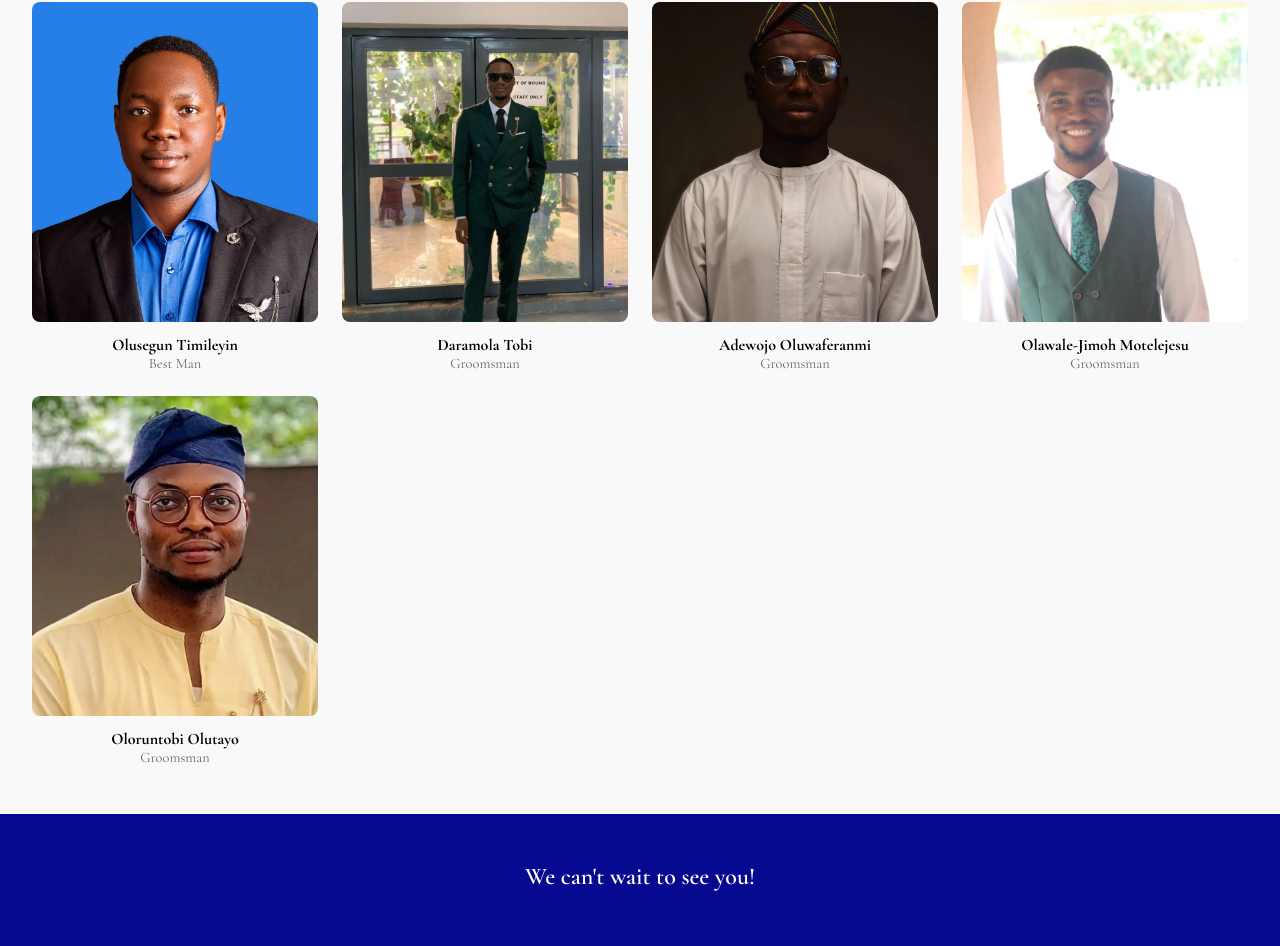
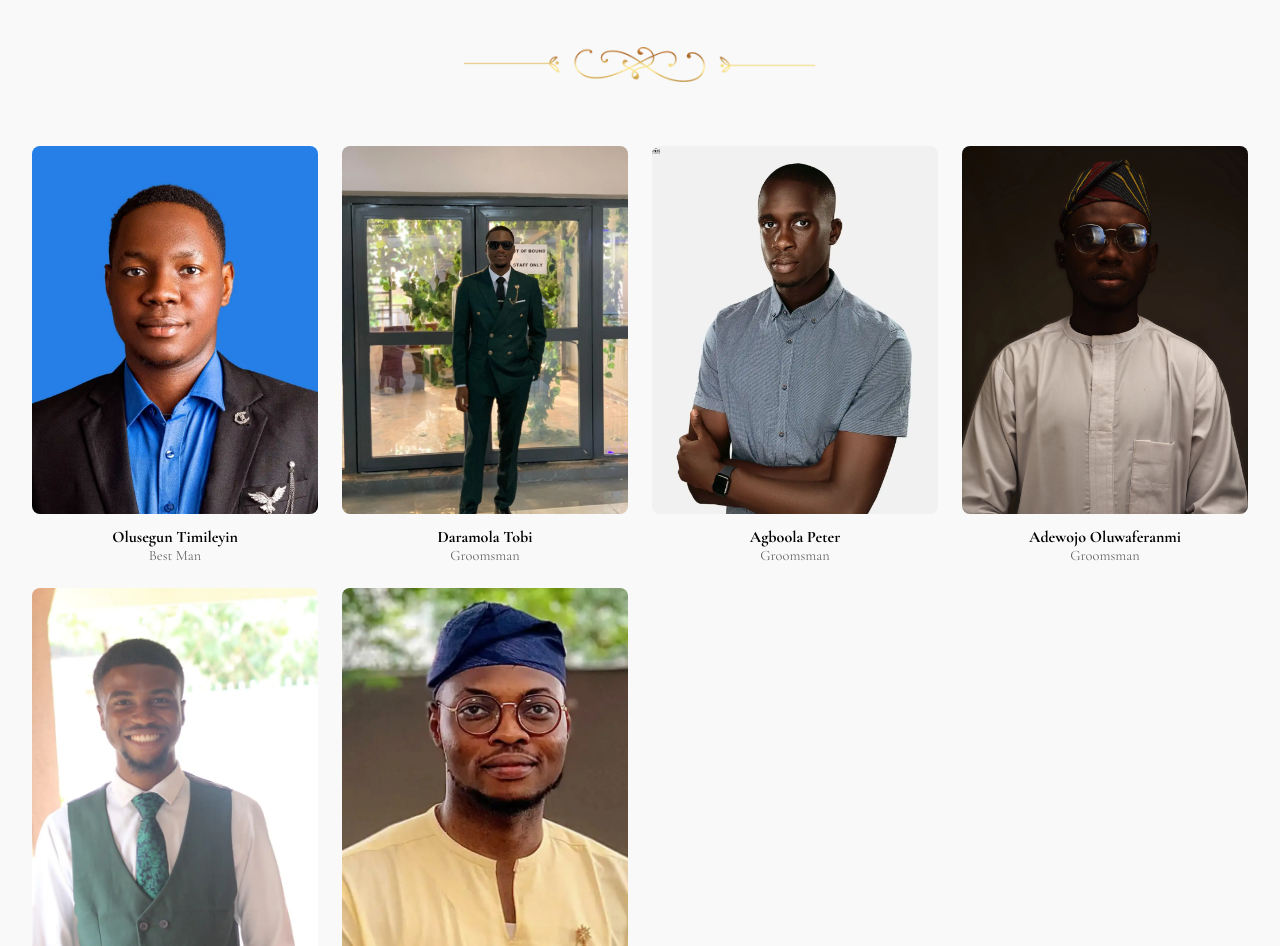
Before and after one commit to Olu-Tobi/joyofdee, a React (Create React App) app: page /meet-the-squad in a window 1280 px wide. Shown: the part 2268-3214 px from the top of the page. Built offline with nearby package versions, Linux system fonts and the light colour scheme; a web font is replaced by a local one.

Commit message:
updated train

```diff
--- a/src/components/bg/BGP.jsx
+++ b/src/components/bg/BGP.jsx
@@ -310,7 +310,7 @@ const PersonCard = styled.div`
 
 const StyledImage = styled.img`
   width: 100%;
-  height: 20rem;
+  height: 23rem;
   object-fit: cover;
   border-radius: 8px;
   @media (max-width: 480px) {
@@ -415,7 +415,6 @@ const Bgp = () => {
 
 export default Bgp;
 
-// Dummy data
 const bridesMaid = [
   {
     image: "/train/ladies/adedolapo.webp",
@@ -482,6 +481,11 @@ const groomsMen = [
   },
   { image: "/train/guys/tbass.webp", name: "Daramola Tobi", role: "Groomsman" },
   {
+    image: "/train/guys/agboolapeter.webp",
+    name: "Agboola Peter",
+    role: "Groomsman",
+  },
+  {
     image: "/train/guys/awe.webp",
     name: "Adewojo Oluwaferanmi",
     role: "Groomsman",
```
Also changed, not shown: public/train/guys/agboolapeter.webp (added).
